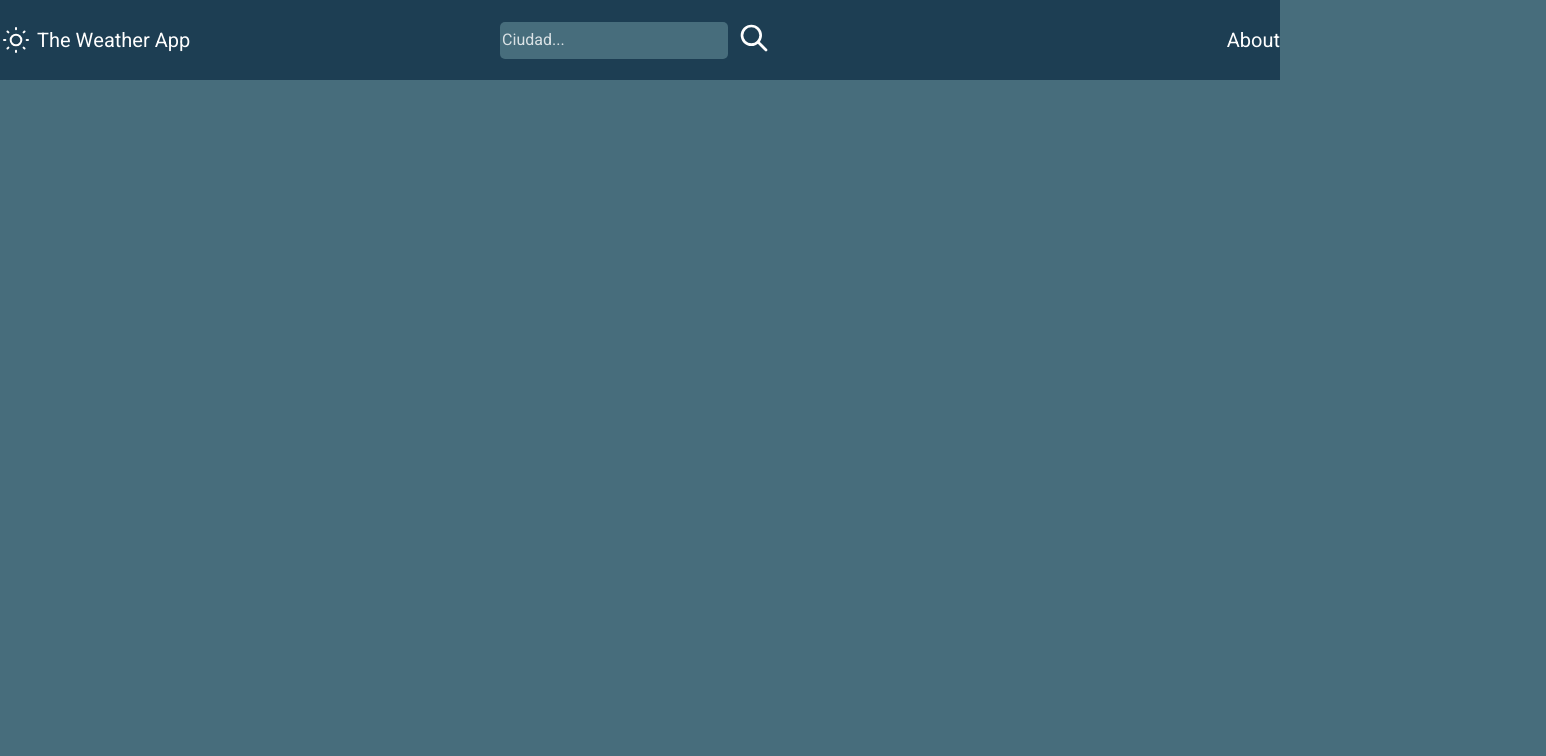
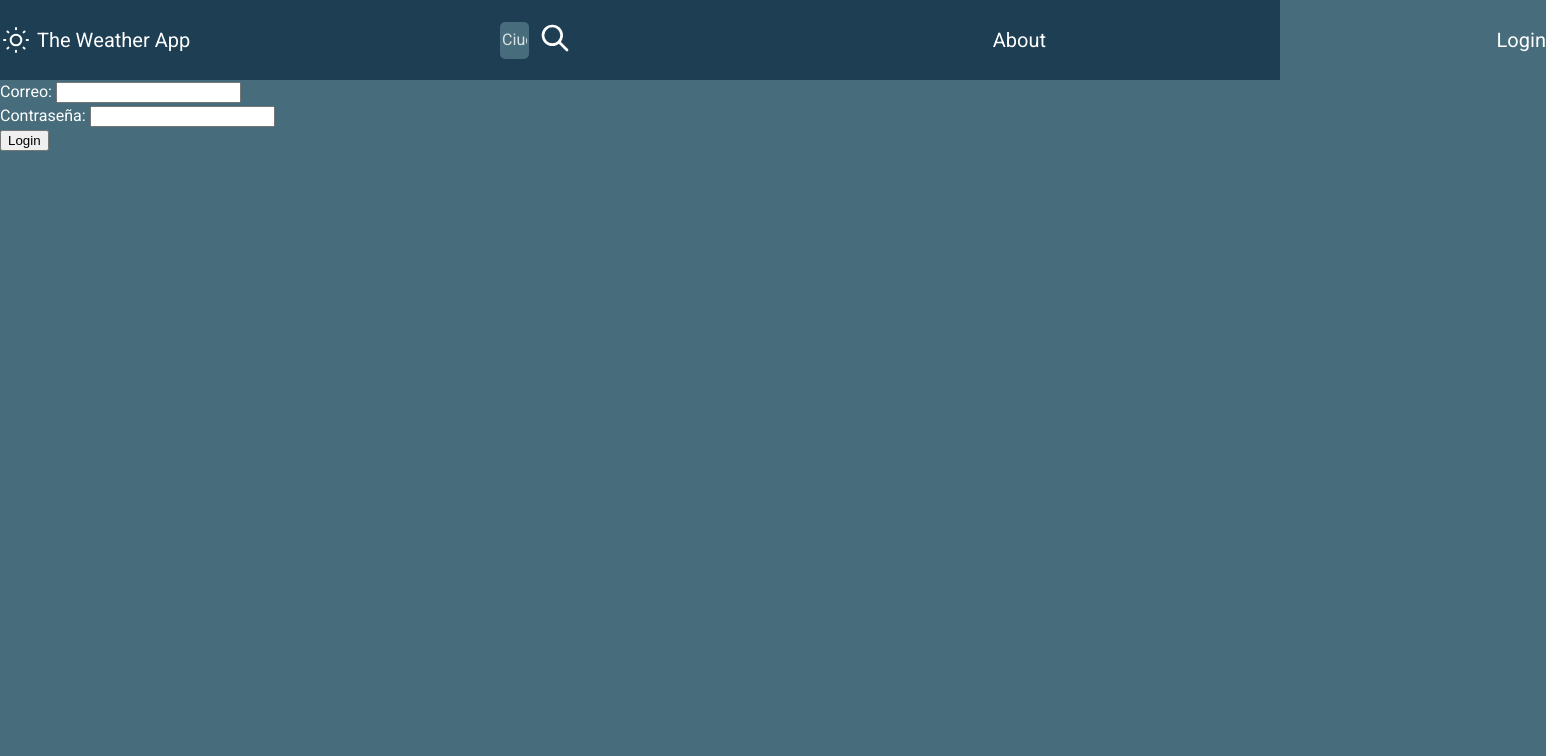
Before and after one commit to anmarinur/weather-app, a React (Create React App) app: page /login in a window 1280 px wide. Shown: the top 756 px of the page, 1546 px wide, since content can reach past the window. Built offline with nearby package versions, Linux system fonts and the light colour scheme; no server answers.

Commit message:
Add Login component and route

```diff
--- a/src/App.js
+++ b/src/App.js
@@ -6,12 +6,12 @@ import { Route } from 'react-router-dom';
 import About from './components/About';
 import Ciudad from './components/Ciudad';
 import style from './App.module.css'
+import Login from './components/Login'
 
 function App() {
   const [cities, setCities] = useState([]);
 
   let apiKey = process.env.REACT_APP_APIKEY;
-  console.log(apiKey)
 
   function onSearch(ciudad) {
     fetch(`http://api.openweathermap.org/data/2.5/weather?q=${ciudad}&appid=${apiKey}&units=metric`)
@@ -67,6 +67,8 @@ function App() {
 
       <Route path="/about" component = {About} />
 
+      <Route path="/login" component = {Login} />
+
       <Route
         exact
         path='/ciudad/:ciudadId'
--- /dev/null
+++ b/src/components/Login.jsx
@@ -0,0 +1,19 @@
+
+
+function Login() {
+  return (
+    <form>
+      <div>
+        <label htmlFor="email">Correo: </label>
+        <input type="email" name="email"></input>
+      </div>
+      <div>
+        <label htmlFor="password">Contraseña: </label>
+        <input type="password" name="password"></input>
+      </div>
+      <input type="submit" value="Login"></input>
+    </form>
+  );
+}
+
+export default Login;
--- a/src/components/Nav.jsx
+++ b/src/components/Nav.jsx
@@ -26,6 +26,12 @@ function Nav(props) {
           <span>About</span>
         </div>
       </Link>
+
+      <Link className={style.link} to="/login">
+        <div className={style.span}>
+          <span>Login</span>
+        </div>
+      </Link>
     </div>
   );
 }
```
